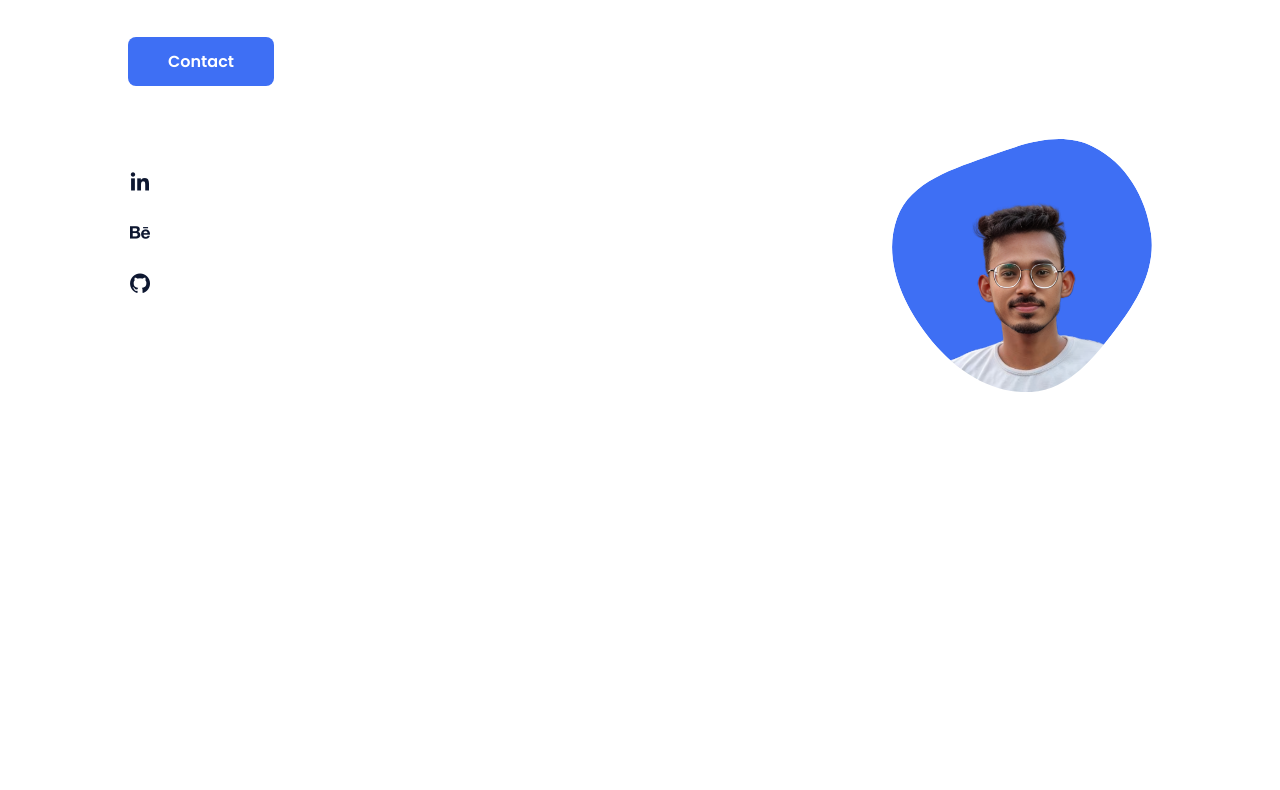
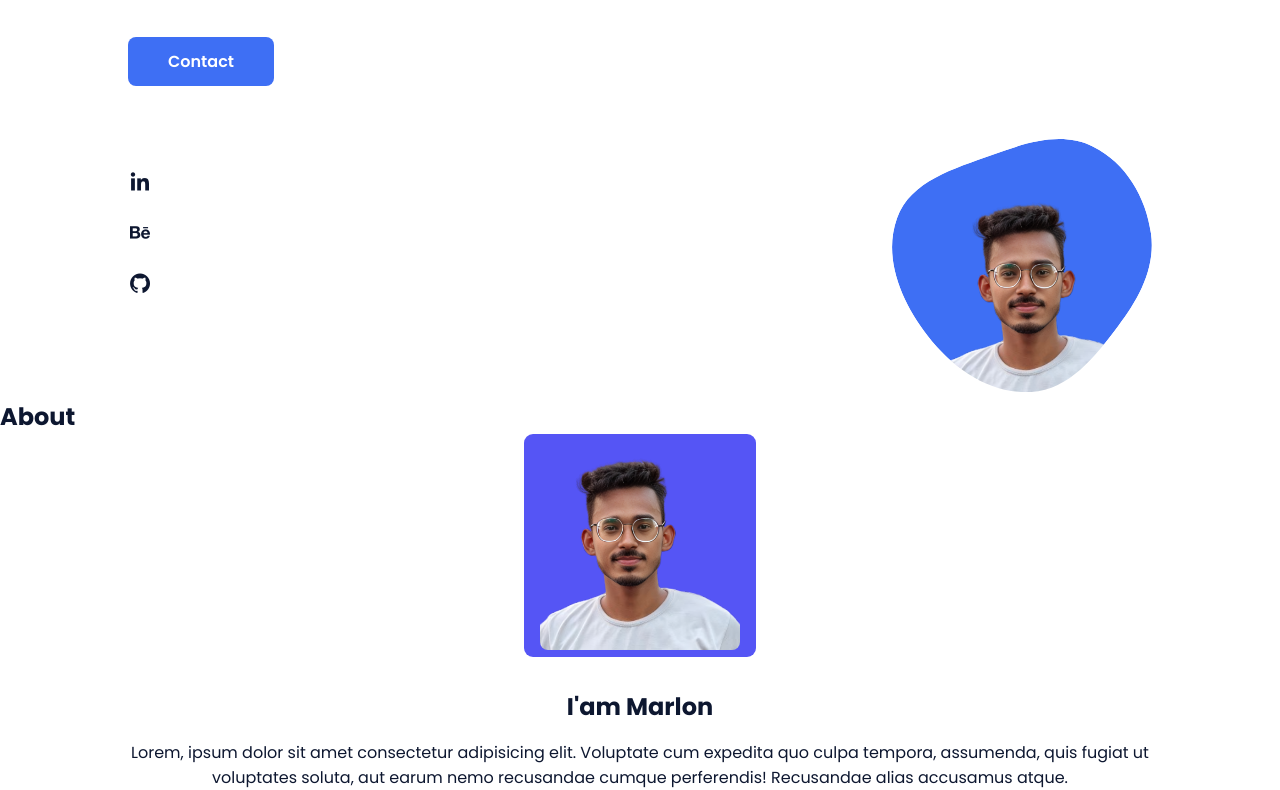
Before and after one commit to AyushSharma113/simple-animate-portofolio, a plain HTML site: page index.html in a window 1280 px wide. Shown: the part 370-1160 px from the top of the page. Before the commit the page ends 800 px from the top, so only its background shows below. Drawn offline with nearby package versions, Linux system fonts and the light colour scheme.

Commit message:
added about section

```diff
--- a/index.html
+++ b/index.html
@@ -86,6 +86,29 @@
     </section>
     <!-- END OF HOME SECTION  -->
 
+    <!-- ABOUT SECTION  -->
+    <section class="about section" id="about">
+      <h2 class="section-title">About</h2>
+
+      <div class="about__container bd-grid">
+        <div class="about__img">
+          <img src="image1.png" alt="" />
+        </div>
+
+        <div>
+          <h2 class="about__subtitle">I'am Marlon</h2>
+          <p class="about__text">
+            Lorem, ipsum dolor sit amet consectetur adipisicing elit. Voluptate
+            cum expedita quo culpa tempora, assumenda, quis fugiat ut voluptates
+            soluta, aut earum nemo recusandae cumque perferendis! Recusandae
+            alias accusamus atque.
+          </p>
+        </div>
+      </div>
+    </section>
+
+    <!--===== END OF ABOUT =====-->
+
     <script src="script.js"></script>
   </body>
 </html>
--- a/style.css
+++ b/style.css
@@ -253,3 +253,25 @@ a {
 
 
 /* ================== END OF HOME STYLING ================== */
+
+
+
+.about__container {
+  row-gap: 2rem;
+  text-align: center;
+}
+.about__subtitle {
+  margin-bottom: var(--mb-2);
+}
+.about__img {
+  justify-self: center;
+  background-color: rgb(85, 85, 245);
+  padding: 1rem;
+  padding-bottom: 0;
+  border-radius: 9px;
+}
+.about__img img {
+  width: 200px;
+  border-radius: 0.5rem;
+
+}
```
